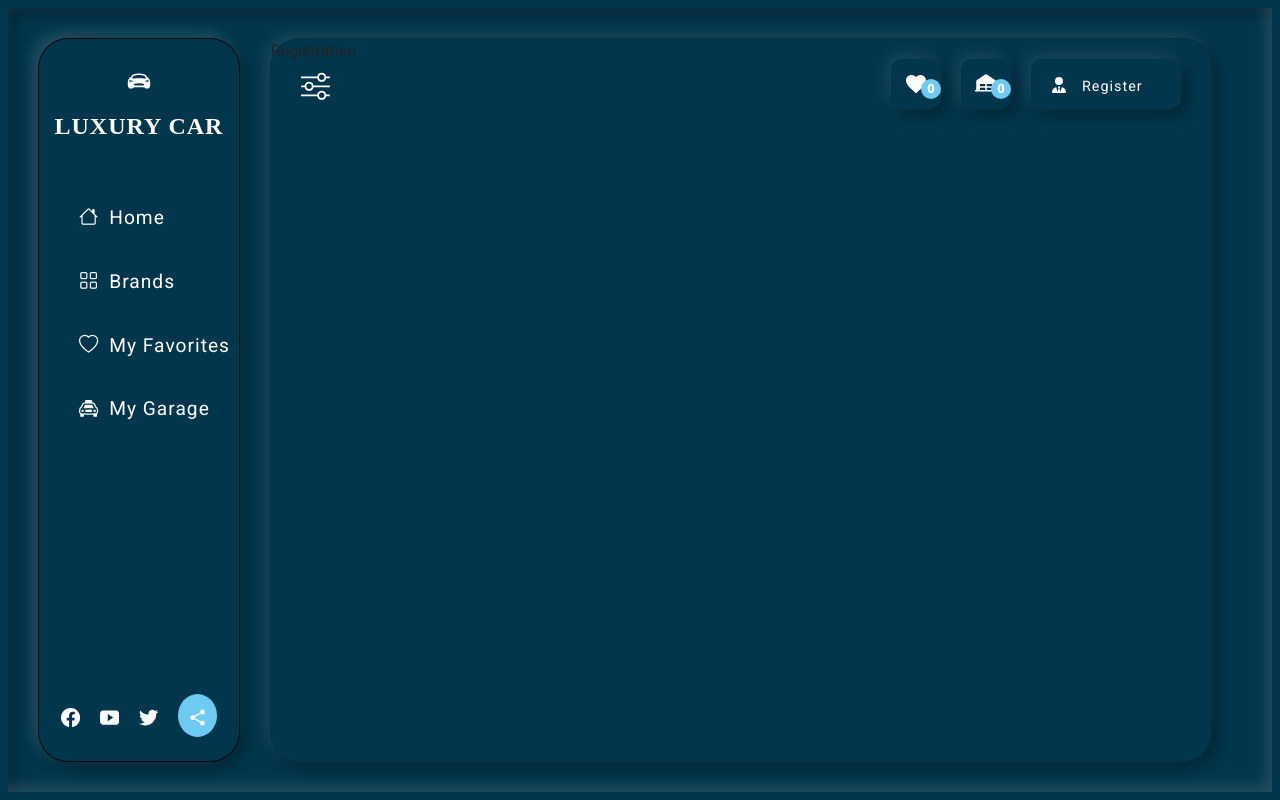
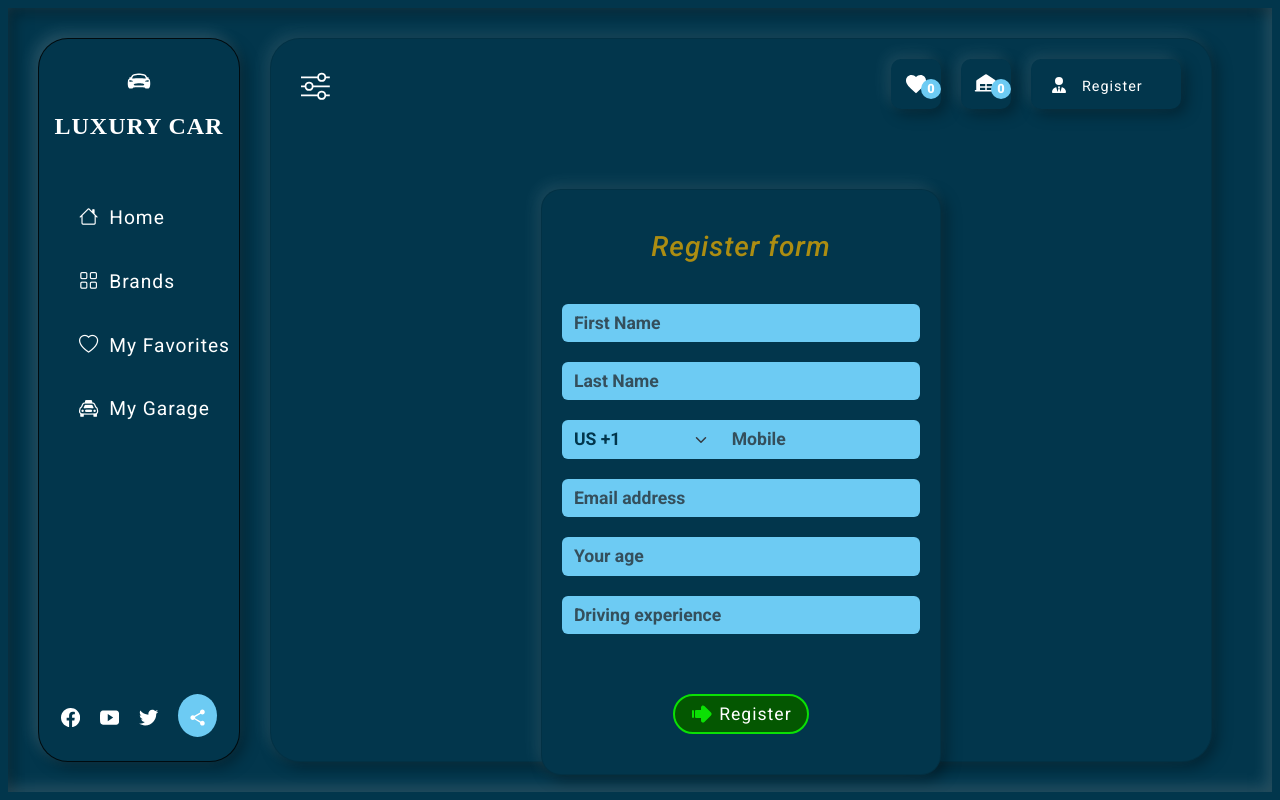
Before and after one commit to KusmiiVasyl/Luxury-car-catalog, a React (Vite) app: page /registration in a window 1280 px wide. Built offline with nearby package versions, Linux system fonts and the light colour scheme.

Commit message:
Add registration form and some styling.

```diff
--- a/src/components/CarCard/CarCard.module.css
+++ b/src/components/CarCard/CarCard.module.css
@@ -18,8 +18,6 @@
   object-position: center;
   border-radius: 5px;
 }
-
-
 
 /* #region Like $ Add to garage */
 .carCard :where(.like, .addToGarage) {
--- /dev/null
+++ b/src/data/mobileCode.js
@@ -0,0 +1,247 @@
+export const mobileCode = [
+  "AW +297",
+  "AO +244",
+  "AF +93",
+  "AI +1",
+  "AX +358",
+  "AT +355",
+  "AD +376",
+  "AE+971",
+  "AR +54",
+  "AM +374",
+  "AS +1684",
+  "AQ +672",
+  "TF +262",
+  "AG +1",
+  "AU +61",
+  "AT +43",
+  "AZ +994",
+  "BI +257",
+  "BE +32",
+  "BJ +229",
+  "BQ +599",
+  "BF +226",
+  "BD +880",
+  "BG +359",
+  "BH +973",
+  "BS +1",
+  "BA +387",
+  "BL +590",
+  "BY +375",
+  "BZ +501",
+  "BM +1",
+  "BO +591",
+  "BR +55",
+  "BB +1246",
+  "NL +673",
+  "BT +975",
+  "BV +55",
+  "BW +267",
+  "CF +236",
+  "AC +1",
+  "CC +61",
+  "CH +41",
+  "CL +56",
+  "CN +86",
+  "CI +225",
+  "CM +237",
+  "CD +243",
+  "GTC +242",
+  "CK +682",
+  "CO +57",
+  "KM +269",
+  "CV +238",
+  "CR +506",
+  "CW +599",
+  "CX +61",
+  "KY +1",
+  "CY +357",
+  "CZ +420",
+  "DE +49",
+  "DJ +253",
+  "DM +1",
+  "DK +45",
+  "DO +1",
+  "DZ +213",
+  "EC +593",
+  "EG +20",
+  "ER +291",
+  "HH +212",
+  "ES +34",
+  "EE +372",
+  "ET +251",
+  "FI +358",
+  "FJ +679",
+  "FC +500",
+  "FR +33",
+  "FO +298",
+  "FM +691",
+  "GA +241",
+  "GB +44",
+  "GE +995",
+  "DD +44",
+  "GH +233",
+  "GI +350",
+  "GN +224",
+  "GP +590",
+  "GM +220",
+  "G.W. +245",
+  "GQ +240",
+  "GR +30",
+  "GD +1",
+  "GL +299",
+  "GT +502",
+  "GF +594",
+  "OJ +1",
+  "GY +592",
+  "HK +852",
+  "HM +672",
+  "HN +504",
+  "HR +385",
+  "HT +509",
+  "HU +36",
+  "ID +62",
+  "IM +44",
+  "TO +91",
+  "I +246",
+  "IE +353",
+  "IS +354",
+  "THE +972",
+  "IT +39",
+  "JM +1876",
+  "JE +44",
+  "JO +962",
+  "JP +81",
+  "KZ +7",
+  "KE +254",
+  "KG +996",
+  "KH +855",
+  "KI +686",
+  "KN +1",
+  "KR +82",
+  "XK +383",
+  "KW +965",
+  "LA +856",
+  "LB +961",
+  "LR +231",
+  "LY +218",
+  "LC +1",
+  "LI +423",
+  "LK +94",
+  "LS +266",
+  "LT +370",
+  "MO +352",
+  "LV +371",
+  "MO +853",
+  "MF +590",
+  "MA +212",
+  "MC +377",
+  "MD +373",
+  "MG +261",
+  "VM +960",
+  "MX +52",
+  "MH +692",
+  "MK +389",
+  "ML +223",
+  "MT +356",
+  "MM +95",
+  "ME +382",
+  "NM +976",
+  "PM +1670",
+  "MZ +258",
+  "MR +222",
+  "SM +1",
+  "SQM +596",
+  "MU +230",
+  "MW +265",
+  "MY +60",
+  "YT +262",
+  "NA +264",
+  "NC +687",
+  "NE +227",
+  "NF +672",
+  "NG +234",
+  "NI +505",
+  "UN +683",
+  "NL +31",
+  "NO +47",
+  "NP +977",
+  "NR +674",
+  "NZ+64",
+  "OM +968",
+  "PK +92",
+  "AP +507",
+  "PN +64",
+  "XP +51",
+  "PH +63",
+  "PW +680",
+  "PG +675",
+  "PL +48",
+  "PR +1",
+  "PT +351",
+  "PY +595",
+  "HP +970",
+  "PF +689",
+  "QA +974",
+  "KING +262",
+  "RO +40",
+  "RU +7",
+  "RW +250",
+  "HS +966",
+  "SD +249",
+  "SN +221",
+  "SG +65",
+  "CR +500",
+  "SH +290",
+  "SJ +47",
+  "SB +677",
+  "SL +232",
+  "SV +503",
+  "SM +378",
+  "SW +252",
+  "PM +508",
+  "SR +381",
+  "SS +211",
+  "ST +239",
+  "SR +597",
+  "SK +421",
+  "YES +386",
+  "SE +46",
+  "SZ +268",
+  "SX +1721",
+  "SC +248",
+  "CT +1",
+  "TD +235",
+  "TG +228",
+  "TH +66",
+  "TJ +992",
+  "TK +690",
+  "TM +993",
+  "TL +670",
+  "TO +676",
+  "TT +1868",
+  "TN +216",
+  "TR +90",
+  "TV +688",
+  "TW +886",
+  "TZ +255",
+  "UG +256",
+  "AU +380",
+  "CU +1",
+  "UY +598",
+  "US +1",
+  "UZ +998",
+  "VA +39",
+  "CV +1",
+  "FRI +58",
+  "VG +1",
+  "VI +1",
+  "VN +84",
+  "VU +678",
+  "WF +681",
+  "WS +685",
+  "YE +967",
+  "ZA +27",
+  "ZM +260",
+  "ZW +263",
+];
--- a/src/pages/Registration/Registration.jsx
+++ b/src/pages/Registration/Registration.jsx
@@ -1,9 +1,82 @@
-import styles from './Registration.module.css'
+import { TbArrowBigRightLineFilled } from "react-icons/tb";
+import styles from "./Registration.module.css";
+import { mobileCode } from "../../data/mobileCode";
 
 const Registration = () => {
   return (
-    <div>Registration</div>
-  )
-}
+    <div className={styles.formContainer}>
+      <form className={styles.form}>
+        <h3>Register form</h3>
+        <div>
+          <input
+            type="text"
+            className="form-control"
+            id="firstName"
+            placeholder="First Name"
+          />
+        </div>
+        <div>
+          <input
+            type="text"
+            className="form-control"
+            id="lastName"
+            placeholder="Last Name"
+          />
+        </div>
+        <div className="input-group">
+          <select className="form-select" id="inputMobile">
+            {mobileCode.map((item, index) => (
+              <option key={index} value={item} selected={item === "US +1"}>
+                {item}
+              </option>
+            ))}
+          </select>
+          <input
+            type="text"
+            className="form-control w-25"
+            placeholder="Mobile"
+          />
+        </div>
+        <div>
+          <input
+            type="email"
+            className="form-control"
+            id="email"
+            placeholder="Email address"
+          />
+        </div>
+        <div>
+          <input
+            type="number"
+            className="form-control"
+            id="age"
+            placeholder="Your age"
+            min="18"
+            max="100"
+            required
+          />
+        </div>
+        <div>
+          <input
+            type="number"
+            className="form-control"
+            id="age"
+            placeholder="Driving experience"
+            min="0"
+            max="100"
+            required
+          />
+        </div>
+        <div>{/* TODO Add photo input */}</div>
+        <div className={styles.submit}>
+          <button type="submit">
+            <TbArrowBigRightLineFilled />
+            <span>Register</span>
+          </button>
+        </div>
+      </form>
+    </div>
+  );
+};
 
-export default Registration
+export default Registration;
--- a/src/pages/Registration/Registration.module.css
+++ b/src/pages/Registration/Registration.module.css
@@ -0,0 +1,81 @@
+.formContainer {
+  margin-top: 150px;
+  width: 100%;
+}
+
+.formContainer .form h3 {
+  text-align: center;
+  margin: 20px;
+  letter-spacing: 1px;
+  color: #ac8d12;
+  font-style: italic;
+}
+
+.formContainer .form {
+  display: flex;
+  flex-direction: column;
+  gap: 10px;
+  width: min(400px, 100% - 30px);
+  height: auto;
+  margin: 0 auto;
+  padding: 20px 20px 40px 20px;
+  gap: 20px;
+  border: 1px solid rgba(0, 0, 0, 0.1);
+  border-radius: 20px;
+  background: var(--bgColor);
+  box-shadow: var(--boxShadow);
+}
+
+.formContainer .form :is(input, select) {
+  font-size: 1.1rem;
+  font-weight: bold;
+  color: var(--bgColor);
+  background-color: var(--secondary);
+  border: none;
+}
+
+.formContainer .form input {
+}
+
+.formContainer .form select {
+}
+
+.formContainer .form .submit {
+  display: flex;
+  justify-content: center;
+  margin-top: 20px;
+}
+
+/* #region Submit button */
+.formContainer .form .submit button {
+  display: flex;
+  flex-direction: row;
+  justify-content: center;
+  align-items: center;
+  gap: 5px;
+  padding: 5px 15px;
+  border-radius: 20px;
+  border: 2px double #0be004;
+  background-color: #045701;
+  color: #0be004;
+  transition: 0.3s;
+}
+
+.formContainer .form .submit button:hover {
+  color: #045701;
+  background-color: #07a101;
+  scale: 1.03;
+}
+
+.formContainer .form .submit button :first-child {
+  display: flex;
+  font-size: 1.5rem;
+}
+
+.formContainer .form .submit button span {
+  display: flex;
+  font-size: 1.1rem;
+  color: #ffffff;
+  letter-spacing: 1px;
+}
+/* #endregion */
```
